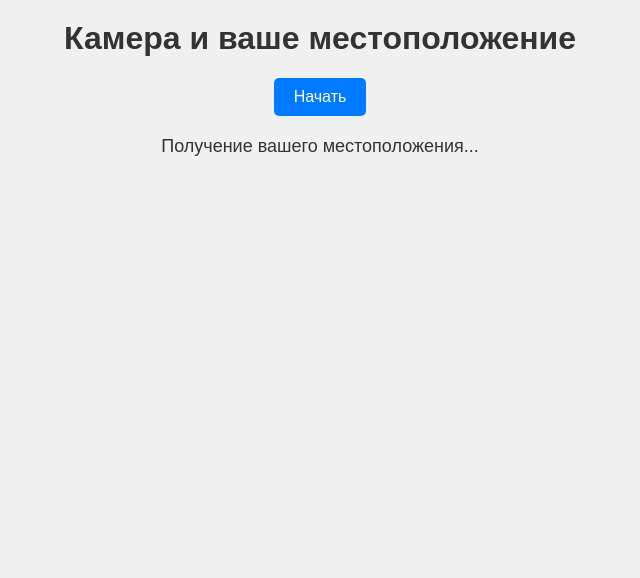
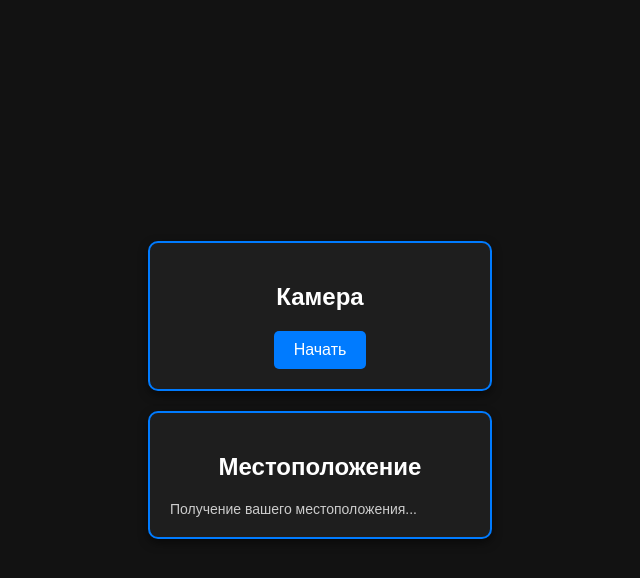
Before and after one commit to Picters/IMD, a plain HTML site: page index.html in a window 1280 px wide. Shown: the whole page, without its empty margins (320-960 px from the left). Drawn offline with Linux system fonts and the light colour scheme.

Commit message:
Update index.html

```diff
--- a/index.html
+++ b/index.html
@@ -7,29 +7,39 @@
     <style>
         body {
             font-family: Arial, sans-serif;
-            text-align: center;
+            background-color: #121212;
             margin: 0;
             padding: 0;
-            background-color: #f0f0f0;
+            display: flex;
+            justify-content: center;
+            align-items: center;
+            flex-direction: column;
+            height: 100vh;
+            color: #fff;
         }
-        h1 {
-            margin-top: 20px;
-            color: #333;
+
+        .box {
+            width: 300px;
+            height: auto;
+            background-color: #1e1e1e;
+            border: 2px solid #007BFF;
+            border-radius: 10px;
+            padding: 20px;
+            box-shadow: 0 4px 10px rgba(0, 0, 0, 0.5);
+            margin-bottom: 20px;
+            text-align: center;
         }
-        #location {
-            margin: 20px auto;
-            font-size: 18px;
-            color: #333;
-        }
+
         #video {
-            width: 320px;
-            height: 240px;
+            width: 200px;
+            height: 150px;
             border: 2px solid #007BFF;
             border-radius: 10px;
             background-color: #000;
             display: none; /* Видео скрыто до нажатия кнопки */
-            margin: 20px auto;
+            margin-bottom: 20px;
         }
+
         #start {
             padding: 10px 20px;
             font-size: 16px;
@@ -40,22 +50,36 @@
             cursor: pointer;
             transition: background-color 0.3s;
         }
+
         #start:hover {
             background-color: #0056b3;
         }
+
         #start.stop {
             background-color: #dc3545; /* Красная кнопка для Стоп */
+        }
+
+        #location {
+            font-size: 14px;
+            color: #ccc;
+            text-align: left;
         }
     </style>
 </head>
 <body>
 
-<h1>Камера и ваше местоположение</h1>
+    <!-- Блок с видеопотоком -->
+    <div class="box">
+        <h2>Камера</h2>
+        <video id="video" autoplay></video>
+        <button id="start">Начать</button>
+    </div>
 
-<button id="start">Начать</button>
-<video id="video" autoplay></video>
-
-<div id="location">Получение вашего местоположения...</div>
+    <!-- Блок с местоположением -->
+    <div class="box">
+        <h2>Местоположение</h2>
+        <div id="location">Получение вашего местоположения...</div>
+    </div>
 
 <script>
     const video = document.getElementById('video');
```
